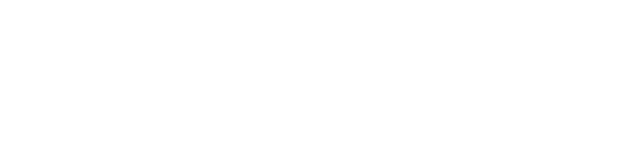
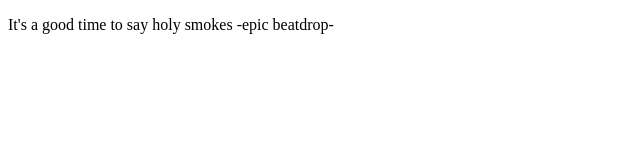
Before and after one commit to zeyoggg/secoms319, a plain HTML site: page index.html in a window 1280 px wide. Shown: the whole page, without its empty margins (0-640 px from the left). Drawn offline with Linux system fonts and the light colour scheme.

Commit message:
added words

```diff
--- a/index.html
+++ b/index.html
@@ -7,6 +7,6 @@
     <title>Document</title>
 </head>
 <body>
-
+    <p>It's a good time to say holy smokes -epic beatdrop-</p>
 </body>
 </html>
```
